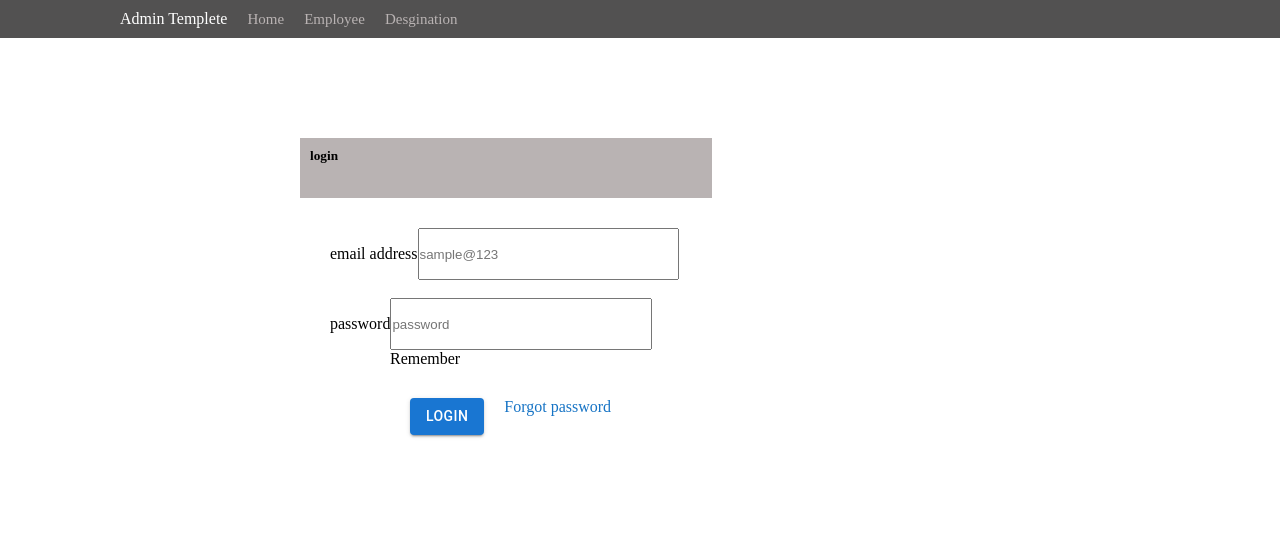
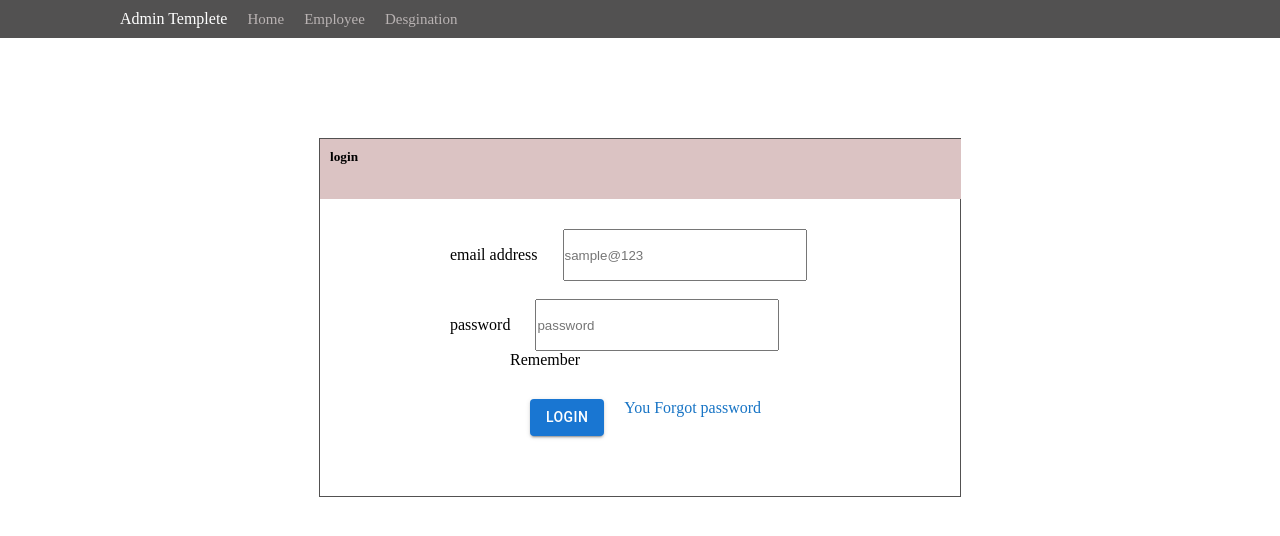
Before and after one commit to Ahalya-KT/ecommerce-application, a React (Create React App) app: page / in a window 1280 px wide. Shown: the top 536 px of the page. Built offline with nearby package versions, Linux system fonts and the light colour scheme.

Commit message:
ecommerce

```diff
--- a/src/App.css
+++ b/src/App.css
@@ -32,9 +32,12 @@ nav ul li a{
 /* loginpage */
 
 .loginpage{
-  margin-top: 100px;
- /* padding-left: 200px; */
- padding-left: 300px;
+
+ /* padding-left: 300px; */
+ border:1px solid #525151;
+ margin: 100px auto;
+ width: 50%;
+
 
 }
 .login-textarea{
@@ -44,10 +47,12 @@ nav ul li a{
 }
 .login-section{
   padding: 30px;
+  margin-left: 100px;
+
 }
 .login-heading{
-  background-color: #b9b3b3;
-  width: 40%;
+  background-color: #dbc3c3;
+  width: 97%;
   height: 5vh;
   padding: 10px;
 }
@@ -58,9 +63,13 @@ nav ul li a{
   margin-left: 50px;
 
 }
+.login-label{
+  margin-right: 25px;
+}
+
 .input-box{
  height: 6vh;
- width: 28%;
+ width: 50%;
 
 }
 .login-checkbox{
--- a/src/page/Login.js
+++ b/src/page/Login.js
@@ -1,4 +1,4 @@
-import { Button } from "@mui/material";
+import { Button, Checkbox } from "@mui/material";
 import React from "react";
 
 function Login() {
@@ -20,30 +20,32 @@ function Login() {
         </ul>
       </nav>
 
-      <div className="loginpage">
+<div className="loginpage">
         <h5 className="login-heading">login</h5>
 
         <form>
           <div className="login-section">
             <div className="login-textarea">
-              <label>email address</label>
+              <label className="login-label">email address</label>
               <input className="input-box" placeholder="sample@123"></input>
             </div>
 
             <div className="login-textarea">
-              <label>password</label>
+              <label className="login-label">password</label>
               <input className="input-box" placeholder="password"></input>
               <p className="login-checkbox">Remember</p>
             </div>
 
             <div className="login-btn">
               <Button variant="contained">Login</Button>
-              <p className="login-password">Forgot password</p>
+              <p className="login-password"> You Forgot password</p>
             </div>
           </div>
         </form>
       </div>
-    </div>
+</div>
+
+
   );
 }
 
```
